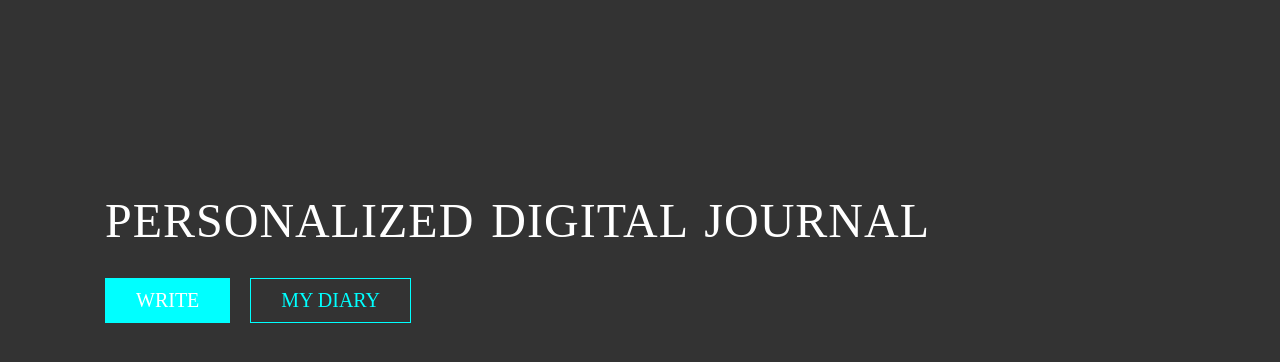
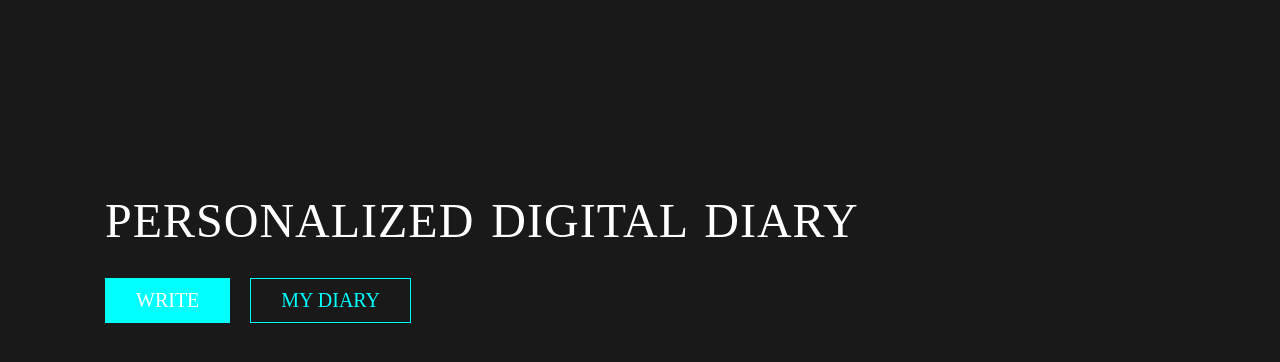
Before and after one commit to tonyguesswho/mydiary, a plain HTML site: page UI/index.html in a window 1280 px wide. Shown: the part 142-504 px from the top of the page. Drawn offline with Linux system fonts and the light colour scheme.

Commit message:
modified index page

```diff
--- a/UI/index.html
+++ b/UI/index.html
@@ -26,8 +26,8 @@
 
         </nav>
         <div class="home-text">
-            <h1>Personalized Digital Journal</h1>
-            <a href="#" class="btn btn-filled">Write</a>
+            <h1>Personalized Digital Diary</h1>
+            <a href="add_entry.html" class="btn btn-filled">Write</a>
             <a href="#" class="btn btn-transparent">my Diary</a>
 
         </div>
--- a/UI/resources/css/style.css
+++ b/UI/resources/css/style.css
@@ -36,7 +36,7 @@ h2::after {
 }
 
 #main-header {
-  background-image: linear-gradient(rgba(0, 0, 0, 0.8), rgba(0, 0, 0, 0.8)),
+  background-image: linear-gradient(rgba(0, 0, 0, 0.9), rgba(0, 0, 0, 0.9)),
     url(../img/background.jpg);
   height: 100vh;
   background-position: center;
```
